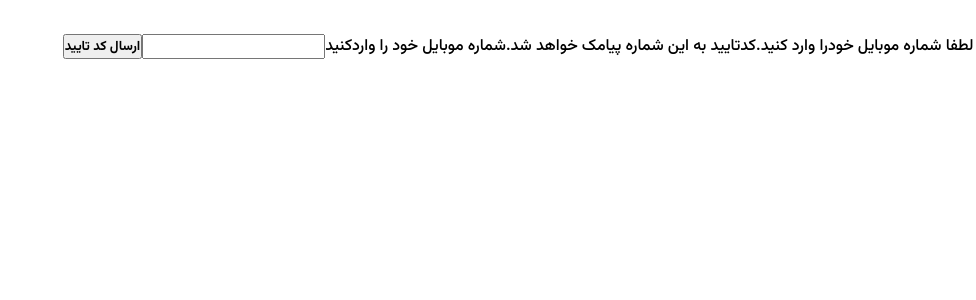
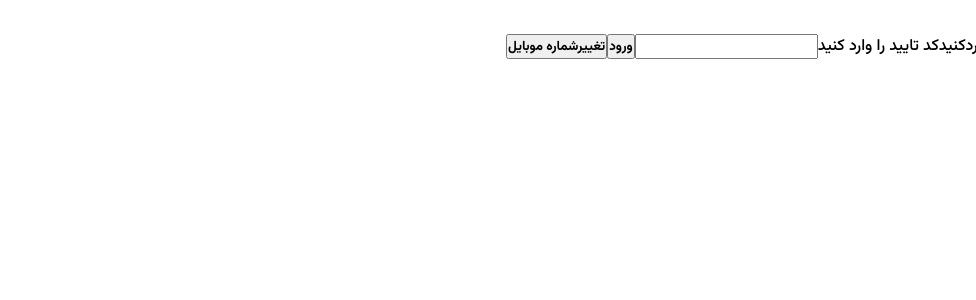
Before and after one commit to mohammadsookhtesaraei/divar-app, a React (Vite) app: page /auth in a window 1280 px wide. Shown: the top 300 px of the page, without its empty margins (304-1280 px from the left). Built offline with nearby package versions, Linux system fonts and the light colour scheme.

Commit message:
finsh checkotpform component

```diff
--- a/src/components/templates/CheckOtpForm.jsx
+++ b/src/components/templates/CheckOtpForm.jsx
@@ -1,9 +1,18 @@
+const CheckOtpForm = ({ code, setCode, mobile, setStep }) => {
+  const submitHandler=(event)=>{
+    event.preventDefault();
+    console.log({code,mobile});
+  }
+  return (
+    <form onSubmit={submitHandler}>
+      <p>تایید کد اس ام اس شده</p>
+      <span>کد پیامک شده  به شماره{mobile}را واردکنید</span>
+      <label htmlFor="input">کد تایید را وارد کنید</label>
+      <input type="text" id="input" value={code} onChange={(event)=>setCode(event.target.value)}/>
+      <button type="submit">ورود</button>
+      <button onClick={()=>setStep(1)}>تغییرشماره موبایل</button>
+    </form>
+  );
+};
 
-
-const CheckOtpForm = () => {
-  return (
-    <div>CheckOtpForm</div>
-  )
-}
-
-export default CheckOtpForm
+export default CheckOtpForm;
--- a/src/pages/AuthPage.jsx
+++ b/src/pages/AuthPage.jsx
@@ -3,7 +3,7 @@ import SendOtpForm from "../components/templates/SendOtpForm";
 import CheckOtpForm from "../components/templates/CheckOtpForm";
 
 const AuthPage = () => {
-  const [step, setStep] = useState(1);
+  const [step, setStep] = useState(2);
   const [mobile, setMobile] = useState("");
   const [code, setCode] = useState("");
 
@@ -12,7 +12,7 @@ const AuthPage = () => {
       {step === 1 && (
         <SendOtpForm mobile={mobile} setMobile={setMobile} setStep={setStep} />
       )}
-      {step === 2 && <CheckOtpForm />}
+      {step === 2 && <CheckOtpForm code={code} setCode={setCode} mobile={mobile} setStep={setStep} />}
     </div>
   );
 };
```
